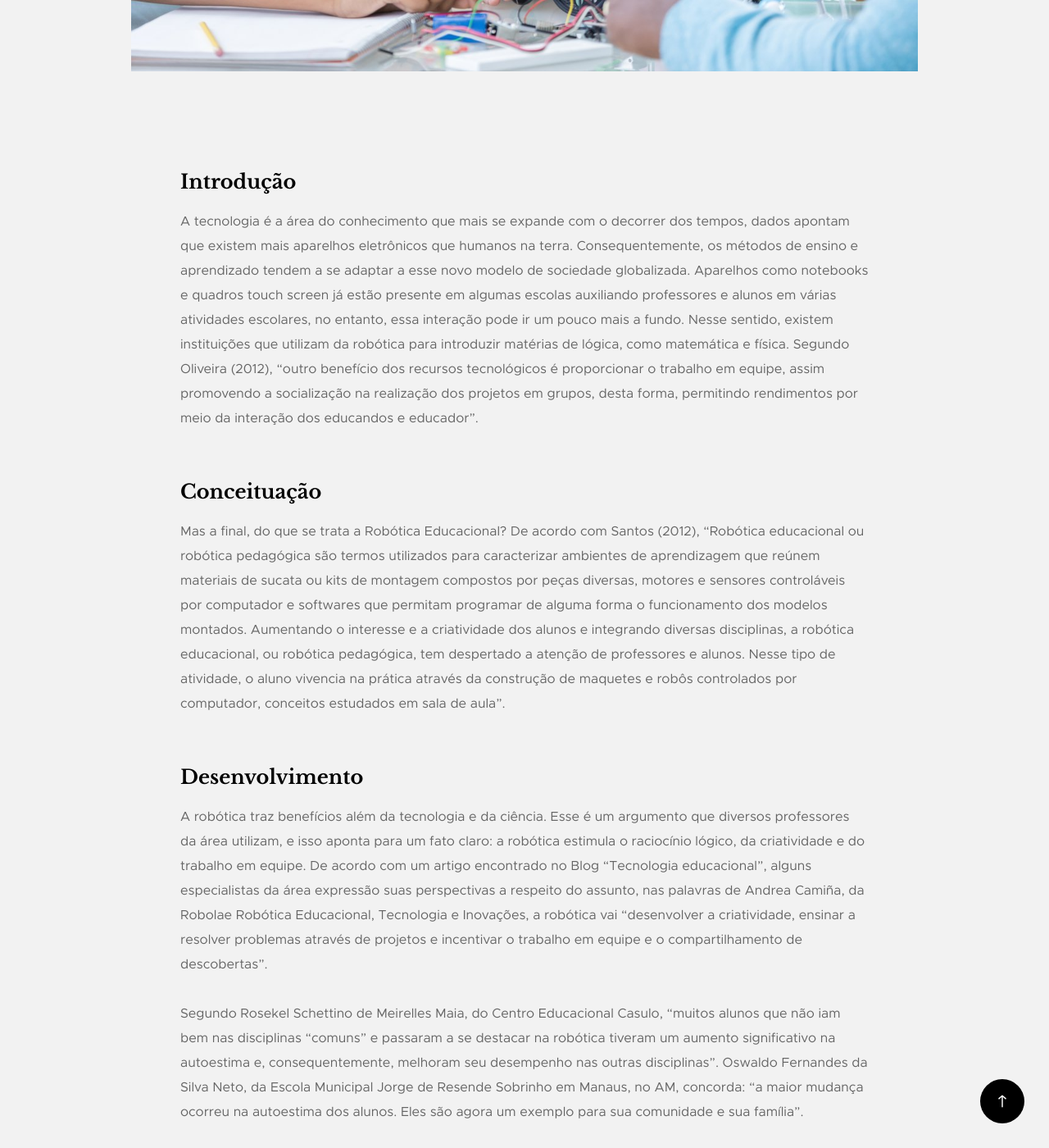
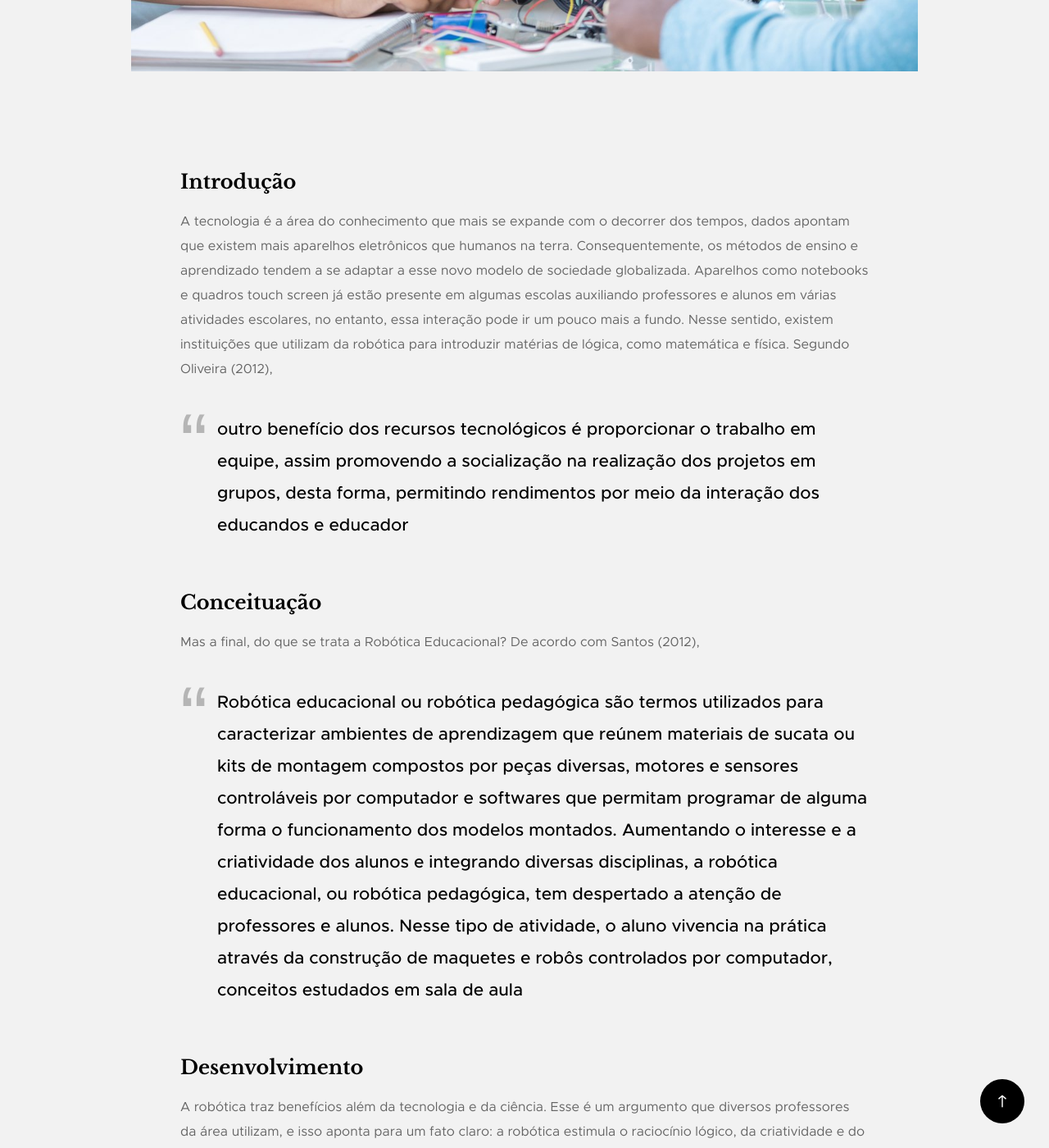
Before and after one commit to ifroariquemes/42, a Jekyll site: the page built from _posts/2019-11-21-Perspectivas-da-Robótica-Educacional.md, in a window 1280 px wide and 1400 px high, scrolled down 1027 px. Shown: the whole window at 82% size. Built offline with Jekyll 4.4.1, drawn with Linux system fonts in a browser that asks for light colours; some of the changed text lies outside the part shown.

Commit message:
melhoria no design

```diff
--- a/_posts/2019-11-21-Perspectivas-da-Robótica-Educacional.md
+++ b/_posts/2019-11-21-Perspectivas-da-Robótica-Educacional.md
@@ -14,26 +14,31 @@ aparelhos eletrônicos que humanos na terra. Consequentemente, os métodos de en
 a esse novo modelo de sociedade globalizada. Aparelhos como notebooks e quadros touch screen já estão presente em algumas
 escolas auxiliando professores e alunos em várias atividades escolares, no entanto, essa interação pode ir um pouco mais
 a fundo. Nesse sentido, existem instituições que utilizam da robótica para introduzir matérias de lógica, como matemática
-e física. Segundo Oliveira (2012), "outro benefício dos recursos tecnológicos é proporcionar o trabalho em equipe, assim
+e física. Segundo Oliveira (2012),
+> outro benefício dos recursos tecnológicos é proporcionar o trabalho em equipe, assim
 promovendo a socialização na realização dos projetos em grupos, desta forma, permitindo rendimentos por meio da interação
-dos educandos e educador".
+dos educandos e educador
 
 ### Conceituação
 
-Mas a final, do que se trata a Robótica Educacional? De acordo com Santos (2012), "Robótica educacional ou robótica pedagógica
+Mas a final, do que se trata a Robótica Educacional? De acordo com Santos (2012),
+
+> Robótica educacional ou robótica pedagógica
 são termos utilizados para caracterizar ambientes de aprendizagem que reúnem materiais de sucata ou kits de montagem compostos
 por peças diversas, motores e sensores controláveis por computador e softwares que permitam programar de alguma forma o funcionamento
 dos modelos montados. Aumentando o interesse e a criatividade dos alunos e integrando diversas disciplinas, a robótica educacional,
 ou robótica pedagógica, tem despertado a atenção de professores e alunos. Nesse tipo de atividade, o aluno vivencia na prática
-através da construção de maquetes e robôs controlados por computador, conceitos estudados em sala de aula".
+através da construção de maquetes e robôs controlados por computador, conceitos estudados em sala de aula
 
 ### Desenvolvimento
 
 A robótica traz benefícios além da tecnologia e da ciência. Esse é um argumento que diversos professores da área utilizam,
 e isso aponta para um fato claro: a robótica estimula o raciocínio lógico, da criatividade e do trabalho em equipe. De acordo com
 um artigo encontrado no Blog "Tecnologia educacional", alguns especialistas da área expressão suas perspectivas a respeito do assunto,
-nas palavras de Andrea Camiña, da Robolae Robótica Educacional, Tecnologia e Inovações, a robótica vai “desenvolver a criatividade,
-ensinar a resolver problemas através de projetos e incentivar o trabalho em equipe e o compartilhamento de descobertas”.
+nas palavras de Andrea Camiña, da Robolae Robótica Educacional, Tecnologia e Inovações:
+
+> a robótica vai desenvolver a criatividade,
+ensinar a resolver problemas através de projetos e incentivar o trabalho em equipe e o compartilhamento de descobertas
 
 Segundo Rosekel Schettino de Meirelles Maia, do Centro Educacional Casulo, “muitos alunos que não iam bem nas disciplinas
 “comuns” e passaram a se destacar na robótica tiveram um aumento significativo na autoestima e, consequentemente, melhoram
@@ -48,9 +53,11 @@ desde cedo e levam pra vida”.
 
 Rosekel complementa: “O ensino da Robótica é um trabalho rico e muito completo que pode mudar a vida de muitos alunos.
 Além disso, traz para a escola, de forma viva, a ciência, a tecnologia, a engenharia e a matemática”. Andrea tem uma visão
-ainda mais a longo prazo: “O mundo está mudando muito rápido. Todos os dias acordamos com novas tecnologias que surpreendem as
+ainda mais a longo prazo:
+
+>O mundo está mudando muito rápido. Todos os dias acordamos com novas tecnologias que surpreendem as
 pessoas […]. Quanto antes nossos alunos estiverem em contato saudável com essas tecnologias, mais fácil será assimilar essas mudanças
-e contribuir para a evolução humana”.
+e contribuir para a evolução humana
 
 ### Conclusão
 
```
